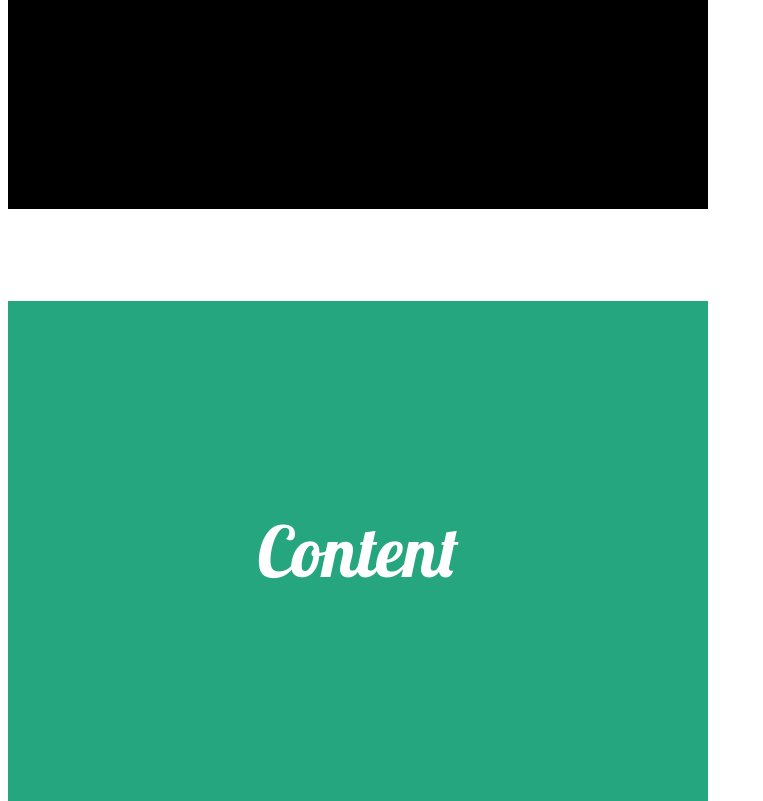
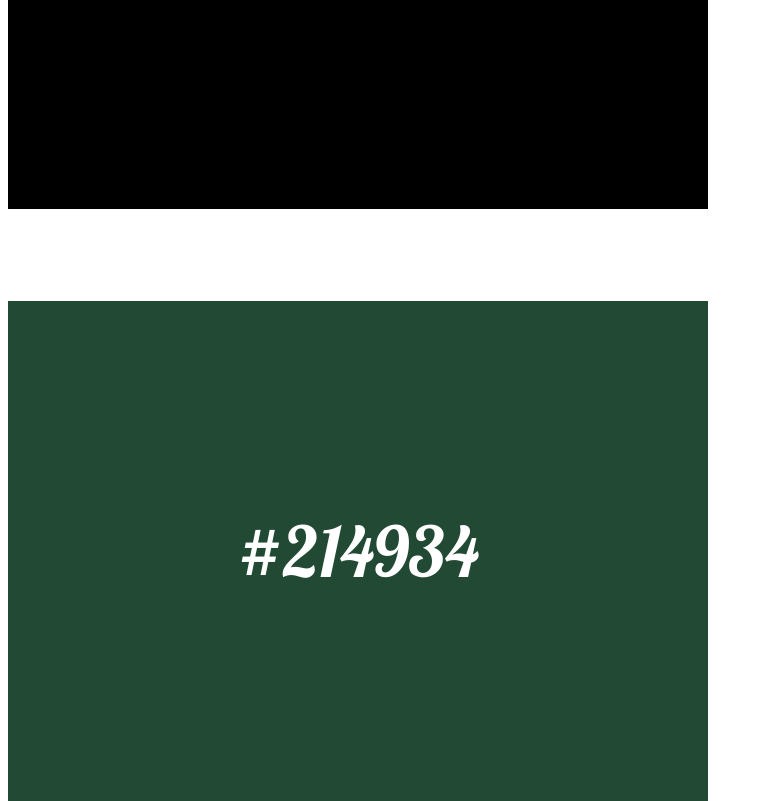
Before and after one commit to JSilvaJS/Clockwork, a plain HTML site: page index.html in a window 1280 px wide. Shown: the part 299-1100 px from the top of the page, without its empty margins (0-763 px from the left). Drawn offline with Linux system fonts and the light colour scheme.

Commit message:
Finished the Color changing BG CS and HTML

```diff
--- a/main.css
+++ b/main.css
@@ -19,7 +19,6 @@
 	display: inline-block;
 	width: 700px;
 	height: 500px;
-	background-color: #26A67F;
 	text-align: center;
 	top: 600px;
 }
--- a/main.js
+++ b/main.js
@@ -22,15 +22,26 @@ var finalTime = window.setInterval(getTime,1000);
 
 //Background Color Counter
 
-// function changeColor() {
 
-for (var i = 100000; i <= 100005; i++) {
-	console.log(i);
+function getColor(){
+
+	var rightNow = new Date();
+	var hours = rightNow.getHours();
+	var minutes = rightNow.getMinutes();
+	var secs = rightNow.getSeconds();
+
+	var addSec = (secs.toString().length < 2) ?  "0" + secs :  secs;
+	var addMin = (minutes.toString().length < 2) ?  "0" + minutes :  minutes;
+	var addHour = (hours.toString().length < 2) ?  "0" + hours :  hours;
+
+	var finalCount = '#' + addHour  +  addMin  + addSec;
+
+	var clockDisplay = document.querySelector('#c_color');
+	var clockBigBox = document.querySelector('.Counting_Color');
+
+	clockDisplay.innerHTML = finalCount;
+	clockBigBox.style.backgroundColor = finalCount;
+
 };
 
-
-	// var clockToDisplay = document.querySelector('#c_color');
-
-// };
-
-// var finalColor = window.setInterval(changeColor,1000);
+var finalTime = window.setInterval(getColor,1000);
```
